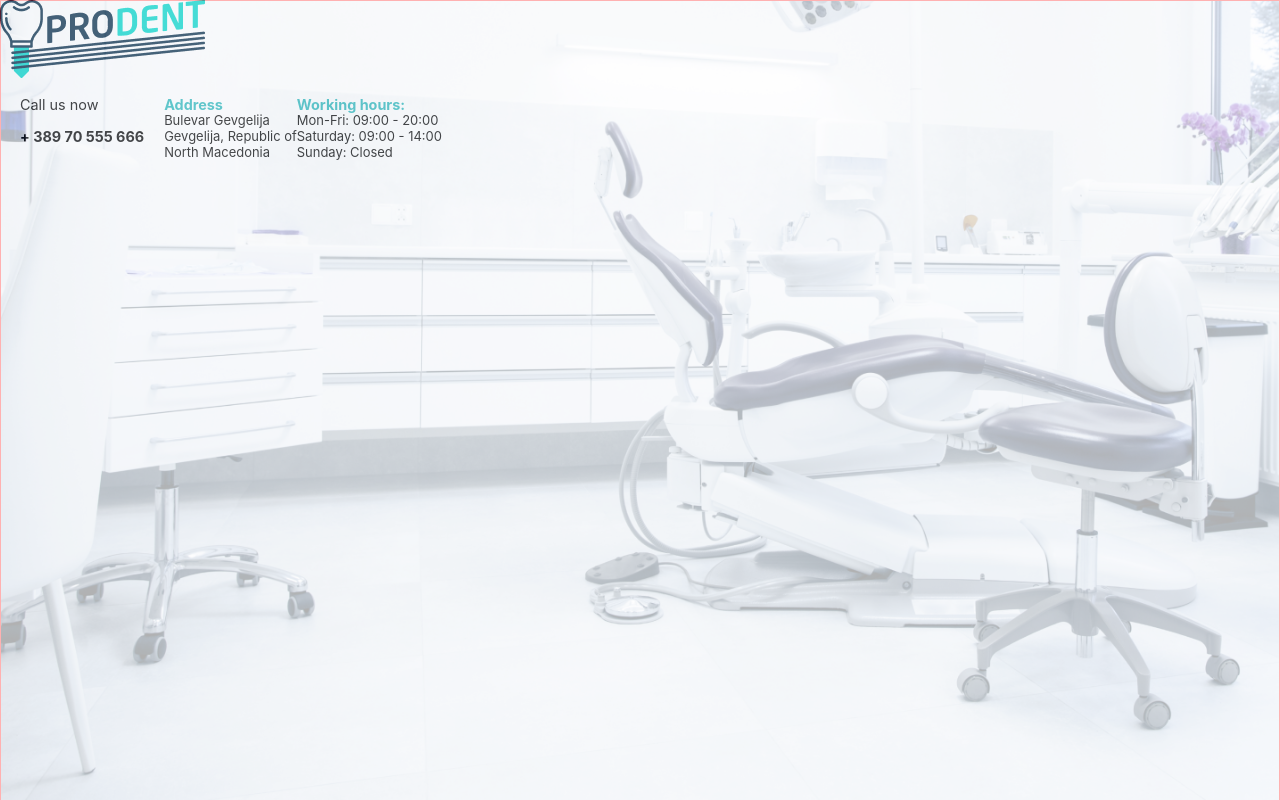
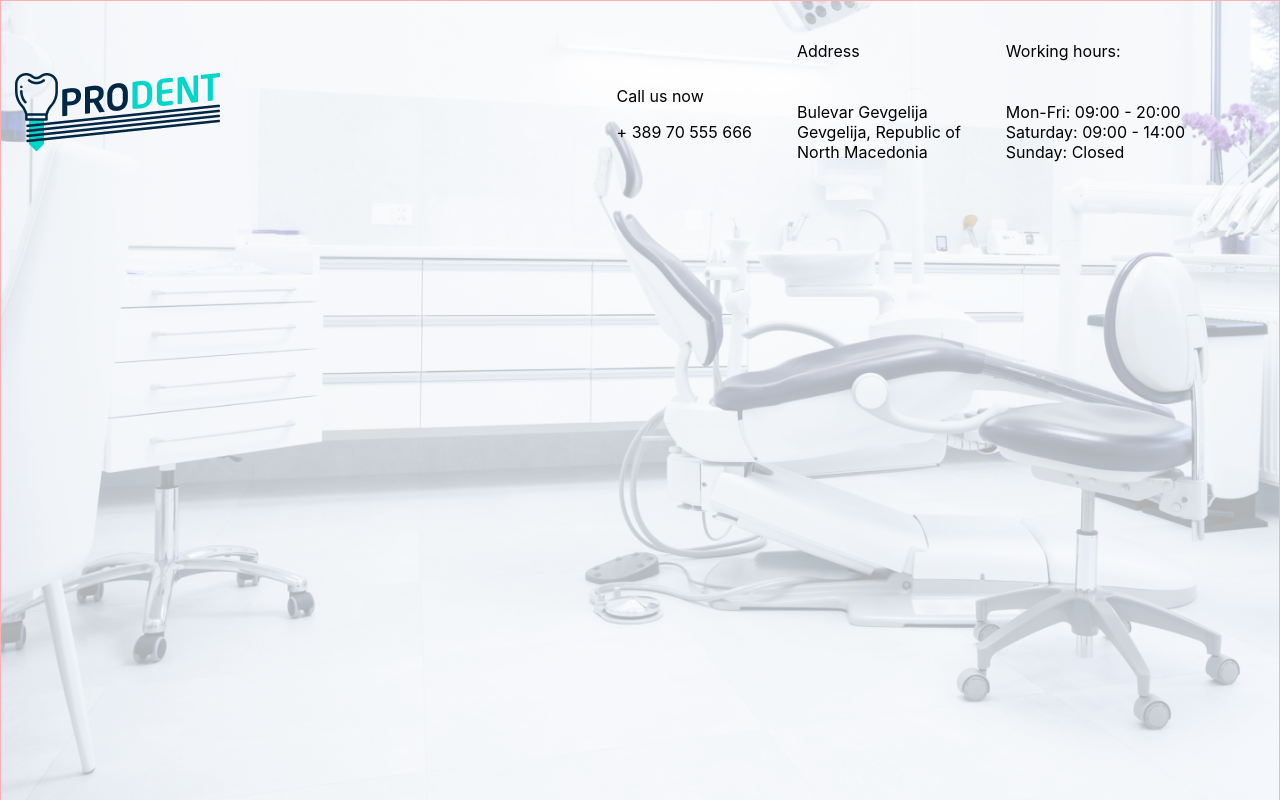
Before and after one commit to ElenaIlieva22/Crawn-Dental, a React (Create React App) app in the folder crawn-dental/: page / in a window 1280 px wide. Shown: the top 800 px of the page. Built offline with nearby package versions, Linux system fonts and the light colour scheme; grey boxes are pictures that could not be loaded.

Commit message:
bg & header

```diff
--- a/crawn-dental/src/components/header/header.css
+++ b/crawn-dental/src/components/header/header.css
@@ -3,13 +3,17 @@
   margin: 0 auto;
 }
 
-
 .header-container {
-  width: 100%;
+  width: 1200px;
+  margin-left: auto;
   margin-right: auto;
-  margin-left: auto;
+  padding-left: 15px;
+  padding-right: 15px;
   position: absolute;
-  z-index: 1;
+  z-index: 9;
+  display: inline-block;
+  justify-content: center;
+  align-items: center;
 }
 
 @media screen and (min-width: 767px) {
@@ -33,39 +37,24 @@
   }
 }
 
-
-
-
-
-
-/* .header-container {
-    display: flex;
-    justify-content: space-between;
-    align-items: center;
-    padding: 0px 10%;
-    position: absolute;
-    z-index: 1;
-    max-width: 1200px;
-  } */
-
-  .header-info {
-    display: flex;
-    flex-direction: row;
-  }
-
-
 .header-logo {
   max-width: 150px;
 }
 
-  .header-section {
-    text-align: center;
-    background-color: white;
-    padding: 0px 20px;
-    border-radius: 15px;
+.header-info {
+  display: flex;
+  justify-content: space-between;
+  align-items: center;
+  padding-top: 25px;
+  padding-bottom: 25px;
 }
 
-  .header-section-phone {
+.header-section {
+  display: flex;
+  align-items: center;
+  gap: 45px;
+}
+/* .header-section-phone {
   padding: 0px 20px;
 }
 
@@ -77,10 +66,18 @@
   font-weight: bold;
 }
 
+.header-section-phone,
+.header-section-hours {
+  text-align: center;
+  background-color: white;
+  padding: 0px 20px;
+  border-radius: 15px;
+}
+
 .header-label {
   font-weight: bold;
   margin-bottom: -14px;
-    color: #28B7BB;
+  color: #28b7bb;
 }
 
 .header-info {
@@ -92,4 +89,4 @@
   height: auto;
   width: auto;
   margin-right: 50%;
-  }
+} */
--- a/crawn-dental/src/components/header/header.js
+++ b/crawn-dental/src/components/header/header.js
@@ -5,10 +5,11 @@ import logo from "../../assets/Logo/logo.png";
 function Header() {
   return (
     <header className="header-container">
+      <div className="header-info">
       <div className="header-logo">
         <img src={logo} alt="logo" />
       </div>
-      <div className="header-info">
+      <div className="header-section">
         <div className="header-section-phone">
           <p className="header-label-phone">Call us now</p>
           <p className="header-info-phone">+ 389 70 555 666</p>
@@ -33,7 +34,8 @@ function Header() {
             Sunday: Closed
           </p>
         </div>
-      </div>
+        </div>
+        </div>
     </header>
   );
 }
```
Lines whose indentation alone changed are shown as unchanged.
